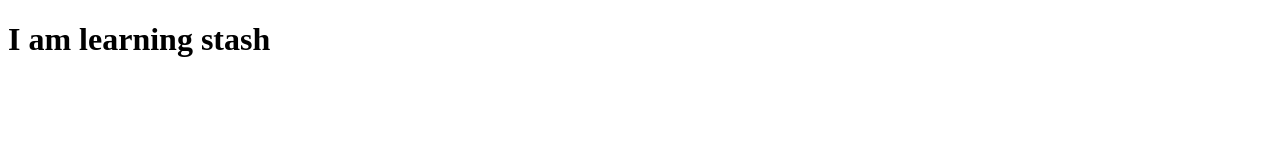
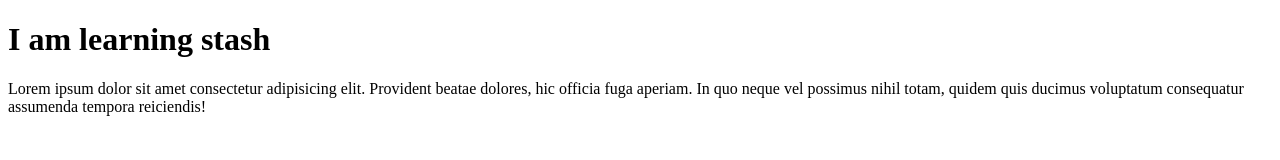
Before and after one commit to Al-aminAzad/git-assignment2-advanced, a plain HTML site: page index.html in a window 1280 px wide. Drawn offline with Linux system fonts and the light colour scheme.

Commit message:
index.html file is updated by stash pop command

```diff
--- a/index.html
+++ b/index.html
@@ -7,6 +7,10 @@
 </head>
 <body>
     <h1>I am learning stash</h1>
+    <p>Lorem ipsum dolor sit amet consectetur adipisicing elit.
+        Provident beatae dolores, hic officia fuga aperiam.
+        In quo neque vel possimus nihil totam, quidem quis
+        ducimus voluptatum consequatur assumenda tempora reiciendis!</p>
 
 </body>
 </html>
```
